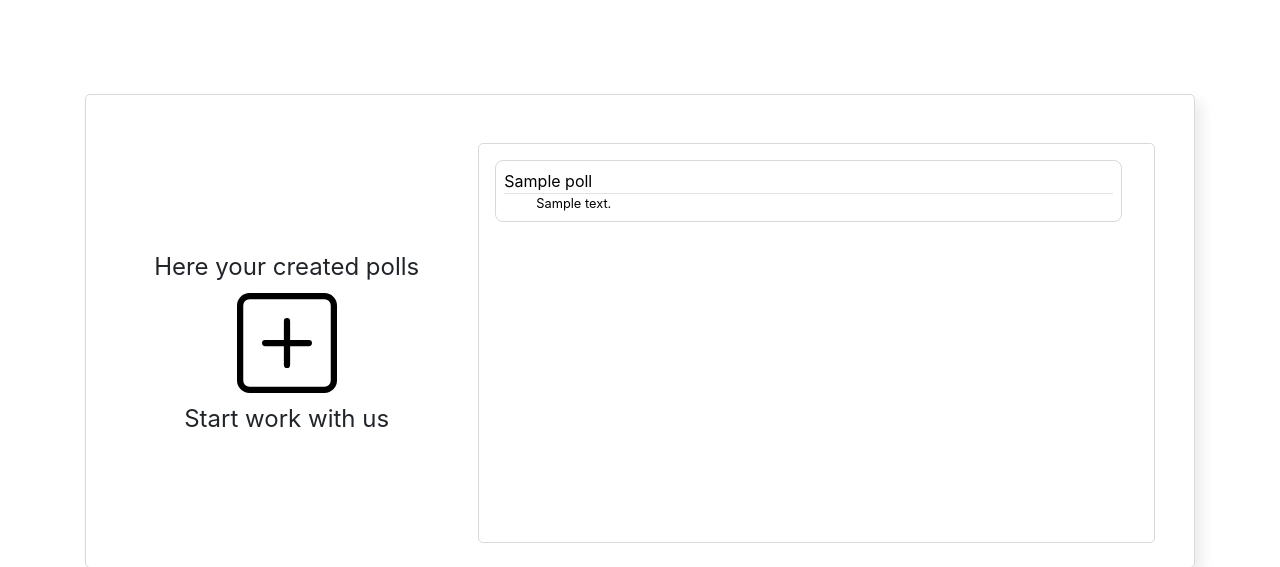
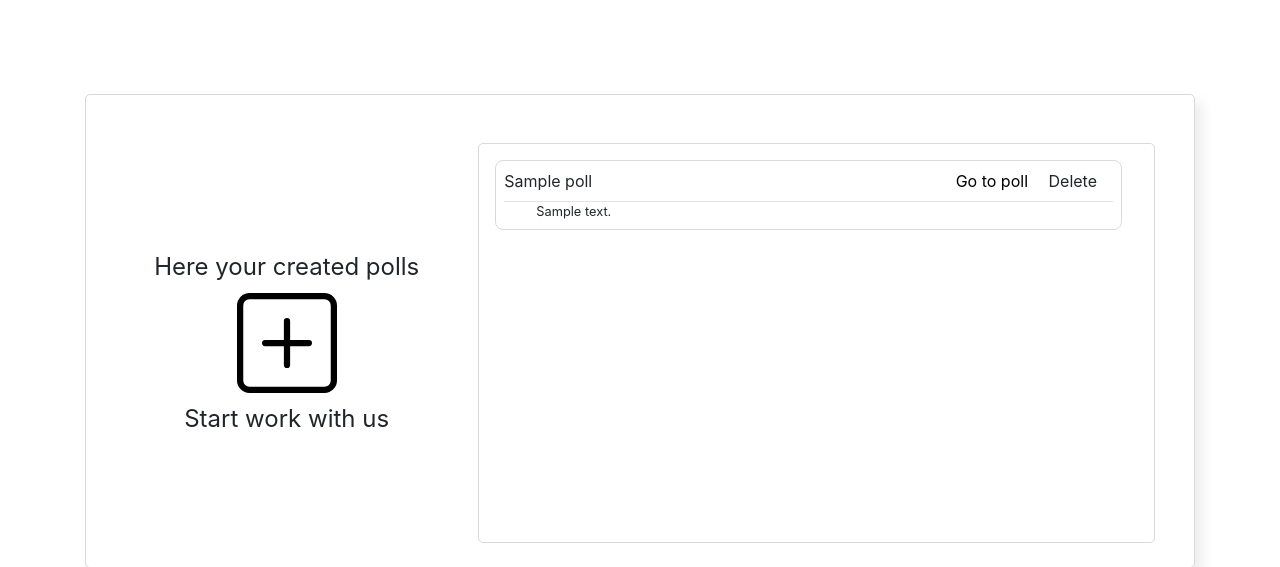
Before and after one commit to KolyaPrim/hackathon_2022, a Django app: page / in a window 1280 px wide. Shown: the part 57-624 px from the top of the page. Run offline with Django 3.2, Linux system fonts and the light colour scheme; a user stored in the database is signed in; tables that the repository leaves empty hold one stand-in row (values such as "Sample post"); some libraries are stand-ins or nearby versions.

Commit message:
Added poll delete

```diff
--- a/requirements.txt
+++ b/requirements.txt
@@ -1,3 +1,5 @@
 django==3.2.16
 djangorestframework==3.14.0
 django-allauth==0.51.0
+hashlib
+datetime
--- a/safety_box/static/css/poll_list.css
+++ b/safety_box/static/css/poll_list.css
@@ -1,8 +1,17 @@
-a,a:hover {
+a, a:hover {
     color: #000 !important;
     text-decoration: none
 }
-
+button {
+  padding: 0;
+  border: none;
+  font: inherit;
+  color: inherit;
+  background-color: transparent;
+  /* отображаем курсор в виде руки при наведении; некоторые
+  считают, что необходимо оставлять стрелочный вид для кнопок */
+  cursor: pointer;
+}
 
 .base {
 
@@ -41,7 +50,9 @@ a,a:hover {
 }
 
 .list_item_title {
-    border-bottom: 0.1px solid rgba(0, 0, 0, 0.11);;
+    display: flex;
+    border-bottom: 0.1px solid rgba(0, 0, 0, 0.11);
+    justify-content: space-between;
 }
 
 .list_element {
@@ -57,6 +68,15 @@ a,a:hover {
     overflow: auto;
 }
 
+.iframe_block {
+    margin-top: 2rem;
+}
+
 .custom_iframe {
     border: none;
 }
+
+.controls_btn {
+    margin-right: 1rem;
+    margin-bottom: 0.5rem;
+}
--- /dev/null
+++ b/safety_box/static/js/your_polls/polls_delete.js
@@ -0,0 +1,19 @@
+function delete_poll(id) {
+    $.ajax({
+        url: '/poll/delete/' + id + '/',
+        headers: {
+            'X-CSRFToken': document.getElementsByName('csrfmiddlewaretoken')[0].value
+        },
+        type: "POST",
+        dataType: 'json',
+        success: function (data) {
+            document.getElementById('poll_' + id).remove()
+        },
+        error: function (xhr, errmsg, err) {
+            $('#modal_message_label').text('Error')
+            $('#message_modal').modal('show')
+        }
+    })
+}
+
+window.delete_poll = delete_poll
--- a/safety_box/templates/base.html
+++ b/safety_box/templates/base.html
@@ -67,6 +67,7 @@
 
 {% if user.is_authenticated %}
     <main class="flex-grow-1 d-flex">
+    {% csrf_token %}
         {% block content %}
         {% endblock %}
     </main>
--- a/safety_box/your_polls/templates/polls_item.html
+++ b/safety_box/your_polls/templates/polls_item.html
@@ -1,9 +1,15 @@
 {% load static %}
-<a href="/poll/{{ item.id }}/">
-    <div class="list_item">
 
-        <div class="list_item_title">{{ item.title }}</div>
-        <div class="list_item_description">{{ item.description }}</div>
+<div class="list_item" id="poll_{{ item.id }}">
 
+    <div class="list_item_title">{{ item.title }}
+        <div class="controls_div">
+            <a href="/poll/{{ item.id }}/">
+                <button class="controls_btn">Go to poll</button>
+            </a>
+            <button class="controls_btn" onclick="delete_poll({{ item.id }})">Delete</button>
+        </div>
     </div>
-</a>
+    <div class="list_item_description">{{ item.description }}</div>
+
+</div>
--- a/safety_box/your_polls/templates/polls_list.html
+++ b/safety_box/your_polls/templates/polls_list.html
@@ -3,6 +3,7 @@
 {% block title %} YourPolls {% endblock %}
 {% block content %}
     <link rel="stylesheet" href="{% static  'css/poll_list.css' %}">
+    <script type="module" src="{% static "js/your_polls/polls_delete.js" %}"></script>
 
     <div class="container flex-grow-1 align-items-center d-flex">
 
--- a/safety_box/your_polls/urls.py
+++ b/safety_box/your_polls/urls.py
@@ -7,11 +7,12 @@ from django.views.static import serve
 from django.contrib.auth.views import LogoutView
 from django.views.generic import TemplateView
 
-from .views import PollViewSet
+from .views import PollViewSet, PollsOperatingObjectApi
 
 urlpatterns = [
     path('', PollViewSet.as_view({'get': 'get_poll_list'})),
     path('poll/<int:poll_id>/', PollViewSet.as_view({'get': 'get_poll'})),
     path('creating_poll/', PollViewSet.as_view({'get': 'create_poll'})),
-    path('save_poll/', PollViewSet.as_view({'get': 'save_poll'})),
+    path('save_poll/', PollsOperatingObjectApi.as_view({'get': 'save_poll'})),
+    path('poll/delete/<int:poll_id>/', PollsOperatingObjectApi.as_view({'post': 'delete_poll'})),
 ]
--- a/safety_box/your_polls/views.py
+++ b/safety_box/your_polls/views.py
@@ -2,15 +2,18 @@ import datetime
 import logging
 
 import importlib
+import os
+import time
 import traceback
 
 from django.db.models import Q
 from django.http import JsonResponse, Http404
 from django.shortcuts import get_object_or_404, redirect
 from rest_framework import viewsets, permissions
-from rest_framework.renderers import TemplateHTMLRenderer
+from rest_framework.renderers import TemplateHTMLRenderer, JSONRenderer
 from rest_framework.request import Request
 from rest_framework.response import Response
+import hashlib
 from .models import *
 
 
@@ -62,58 +65,17 @@ class PollViewSet(viewsets.ViewSet):
         return Response(data={'poll': poll_data},
                         template_name='poll_page.html')
 
+
+class PollsOperatingObjectApi(viewsets.ViewSet):
+    renderer_classes = [JSONRenderer]
+
     def save_poll(self, request):
-        # data = request.data
-        data = {
-            'title': "Великий опрос",
-            'description': "Описание великого опроса",
-            'questions': [
-                {
-                    "text": "Любите ли вы котиков?",
-                    "description": "Все мы любим котиков",
-                    "variants": [
-                        {
-                            "label": "Да",
-                            "type": "radiobutton"
-                        },
-                        {
-                            "label": "Тоже да",
-                            "type": "radiobutton"
-                        }
-                    ]
-                },
-                {
-                    "text": "Каких котиков вы любите?",
-                    "variants": [
-                        {
-                            "label": "Рыжих",
-                            "type": "checkbox"
-                        },
-                        {
-                            "label": "Чёрных",
-                            "type": "checkbox"
-                        },
-                        {
-                            "label": "Белых",
-                            "type": "checkbox"
-                        },
-                        {
-                            "label": "Серых",
-                            "type": "checkbox"
-                        },
-                        {
-                            "label": "Разноцветных",
-                            "type": "checkbox"
-                        },
-                        {
-                            "label": "Сфинксов",
-                            "type": "checkbox"
-                        }
-                    ]
-                }
-            ]
-        }
-        poll_obj = Poll(title=data.get('title'), description=data.get('description', ''), author=request.user)
+        data = request.data
+
+        now = time.time()
+        token = hashlib.md5(str(now).encode('utf-8')).hexdigest()
+
+        poll_obj = Poll(title=data.get('title'), description=data.get('description', ''), token=token, author=request.user)
         poll_obj.save()
 
         questions = data.get('questions')
@@ -135,3 +97,11 @@ class PollViewSet(viewsets.ViewSet):
                 variant_obj.save()
 
         return redirect("/poll/" + str(poll_obj.id) + "/")
+
+    def delete_poll(self, request, poll_id: int):
+        poll: Poll = get_object_or_404(Poll, id=poll_id)
+        if os.path.exists(poll.css_file.path):
+            os.remove(path=poll.css_file.path)
+        poll.delete()
+
+        return JsonResponse({})
```
Also changed, not shown: safety_box/your_polls/templates/poll_page.html (+1 -7 lines).
